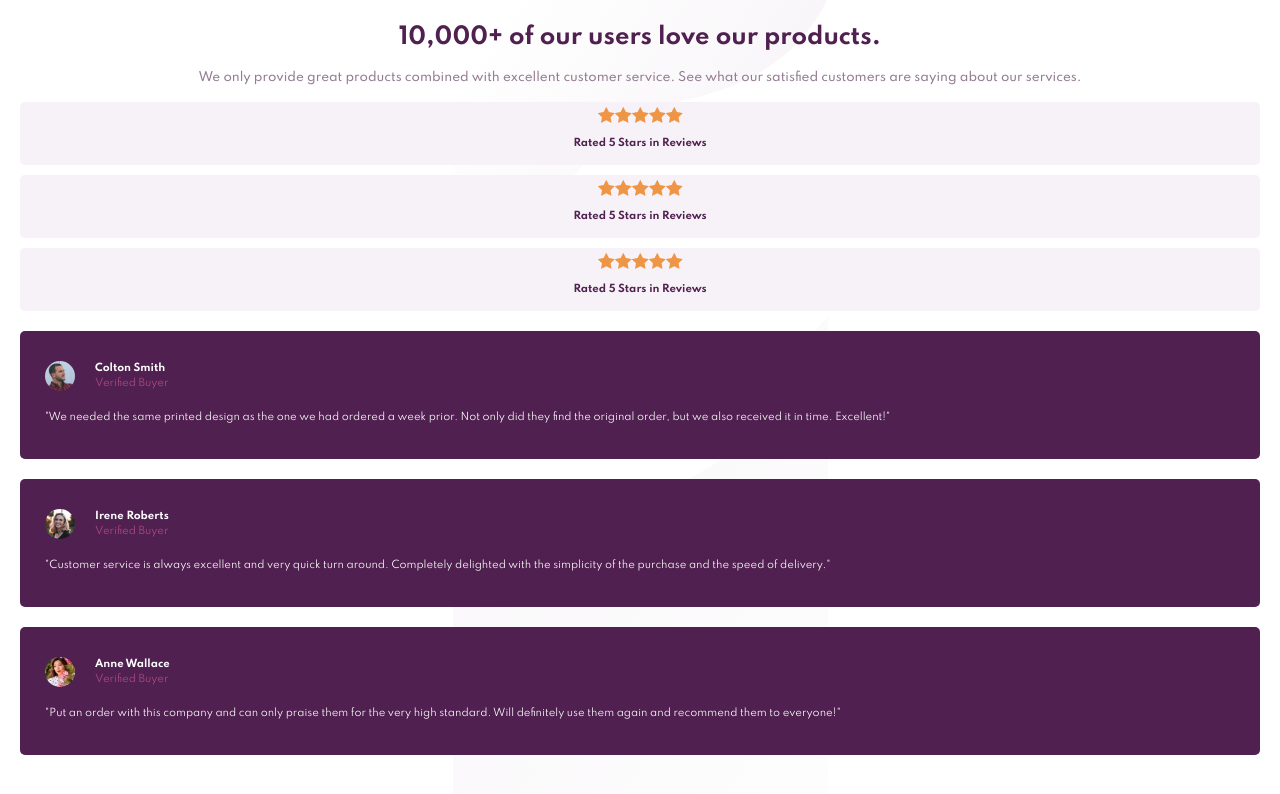
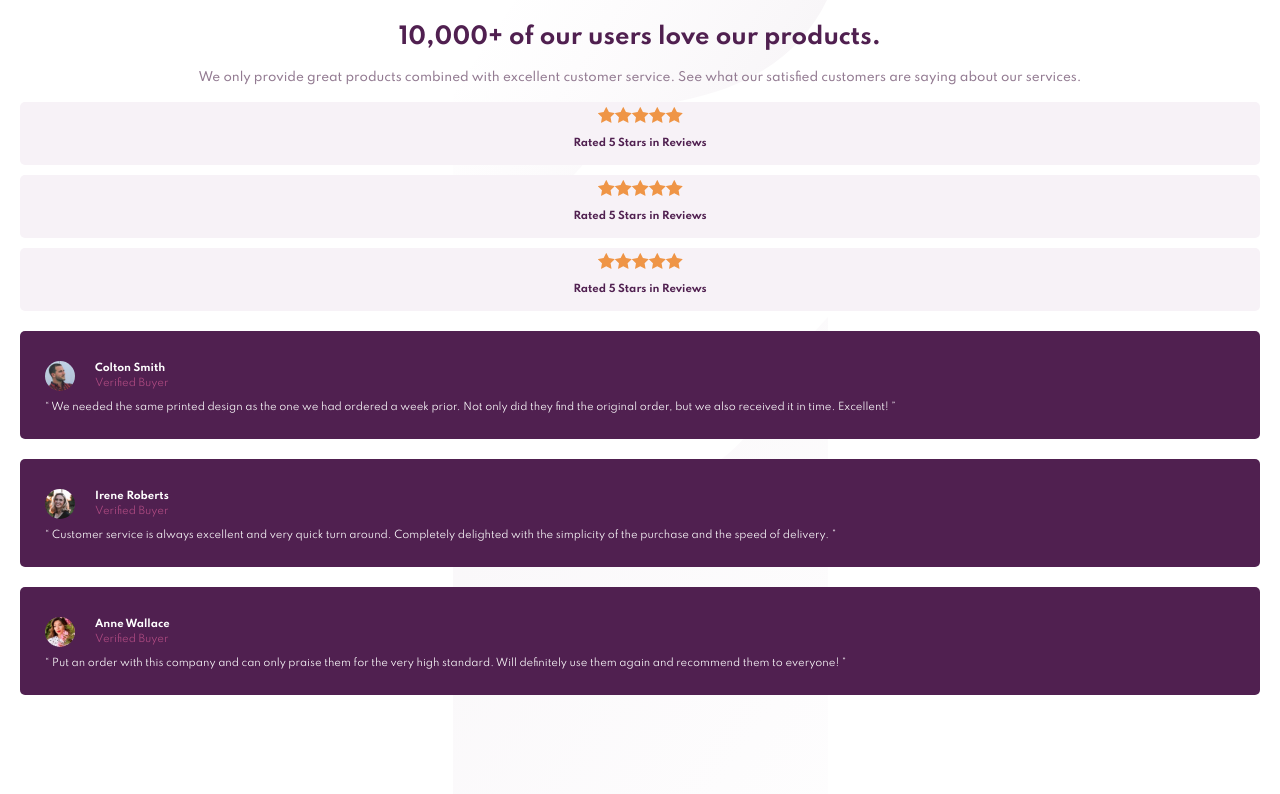
Before and after one commit to Grosiu/social-proof-grid, a plain HTML site: page index.html in a window 1280 px wide. Drawn offline with Linux system fonts and the light colour scheme.

Commit message:
Replace paragraph to quote
Replaced paragraph to quote to make html semantic more correct

```diff
--- a/index.html
+++ b/index.html
@@ -58,11 +58,11 @@
           <p class="personals__name">Colton Smith</p>
           <p class="personals__state"> Verified Buyer</p>
         </div>
-        <p class="opinions__desc">
-          "We needed the same printed design as the one we had ordered a week prior.
+        <q class="opinions__quote">
+          We needed the same printed design as the one we had ordered a week prior.
           Not only did they find the original order, but we also received it in time.
-          Excellent!"
-        </p>
+          Excellent!
+        </q>
       </div>
 
       <div class="opinions__item">
@@ -71,10 +71,10 @@
           <p class="personals__name">Irene Roberts</p>
           <p class="personals__state">Verified Buyer</p>
         </div>
-        <p class="opinions__desc">
-          "Customer service is always excellent and very quick turn around. Completely
-          delighted with the simplicity of the purchase and the speed of delivery."
-        </p>
+        <q class="opinions__quote">
+          Customer service is always excellent and very quick turn around. Completely
+          delighted with the simplicity of the purchase and the speed of delivery.
+        </q>
       </div>
 
       <div class="opinions__item">
@@ -83,10 +83,10 @@
           <p class="personals__name">Anne Wallace</p>
           <p class="personals__state">Verified Buyer</p>
         </div>
-        <p class="opinions__desc">
-          "Put an order with this company and can only praise them for the very high
-          standard. Will definitely use them again and recommend them to everyone!"
-        </p>
+        <q class="opinions__quote">
+          Put an order with this company and can only praise them for the very high
+          standard. Will definitely use them again and recommend them to everyone!
+        </q>
       </div>
     </div>
   </div>
--- a/scss/style.scss
+++ b/scss/style.scss
@@ -141,7 +141,7 @@ body {
         }
     }
 
-    &__desc {
+    &__quote {
         text-align: initial;
         color: #fff;
     }
```
Also changed, not shown: css/style.css, scss/dist/style.css, 1 other file.
